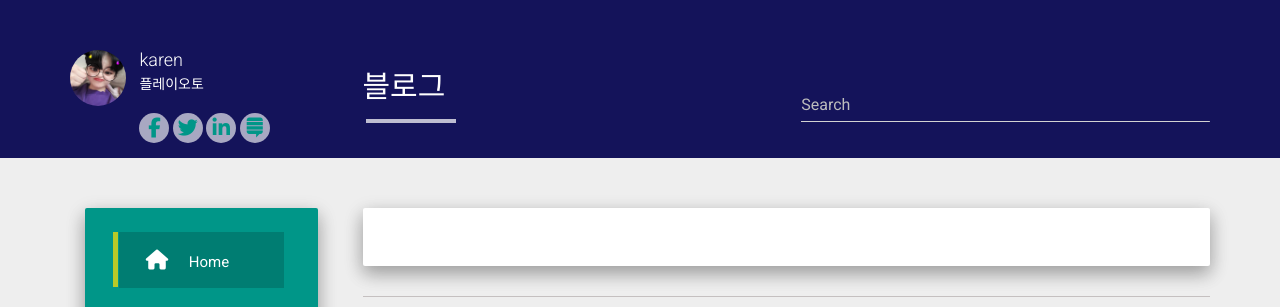
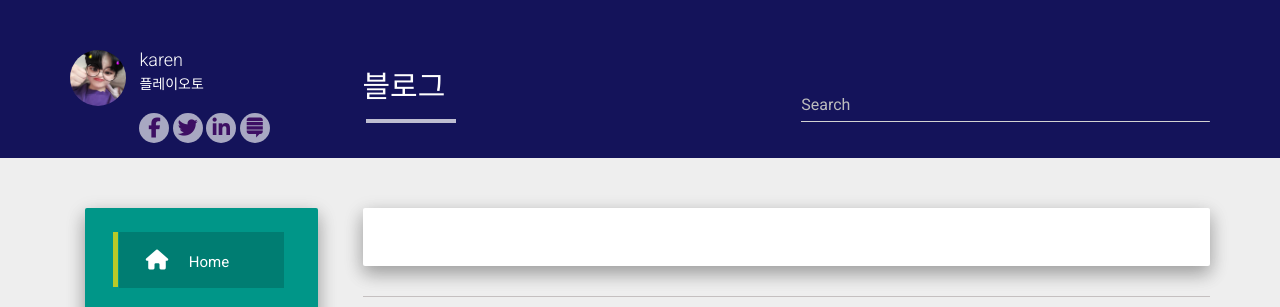
Before and after one commit to lekaren/lekaren.github.io, a Jekyll site: the page built from index.html, in a window 1280 px wide. Shown: the top 307 px of the page. Built offline with Jekyll 4.4.1, drawn with Linux system fonts in a browser that asks for light colours; nearby versions of some CDN libraries; the list of posts is cut into pages by our own code.

Commit message:
버튼 색 수정

```diff
--- a/static/css/main.css
+++ b/static/css/main.css
@@ -55,7 +55,7 @@ p.info a {
     text-align: center;
     line-height: 20px;
     font-size: 20px;
-    color: #009688;
+    color: #3d0f63;
     padding: 5px;
     width: 30px;
     height: 30px;
```
